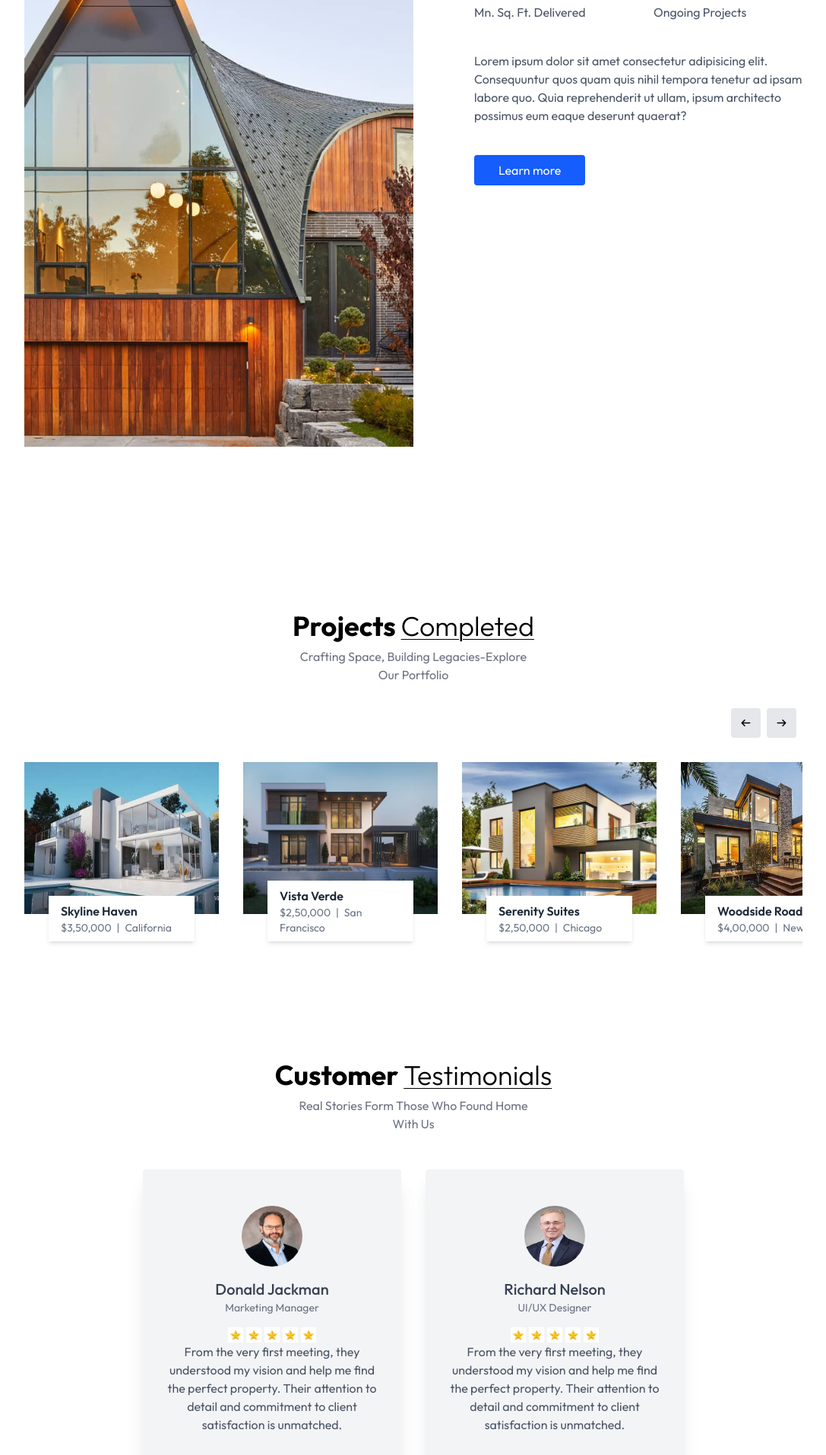
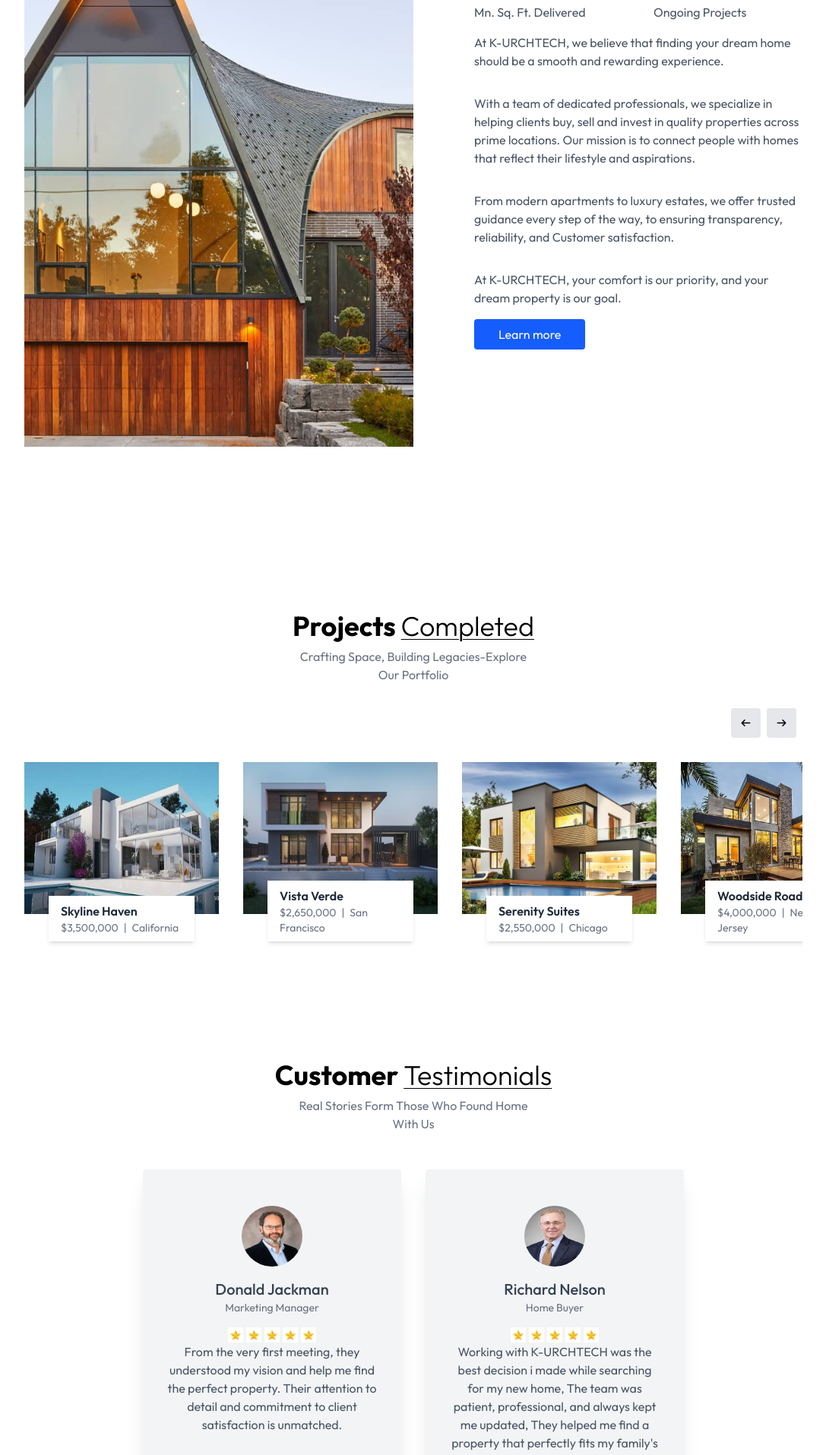
Before and after one commit to stanley5775/real-estate, a React (Vite) app: page / in a window 1280 px wide. Shown: the part 1180-3095 px from the top of the page at 76% size, without its empty margins (96-1183 px from the left). Built offline with nearby package versions, Linux system fonts and the light colour scheme.

Commit message:
fix github pages settings and prepare for vercel deployment

```diff
--- a/package.json
+++ b/package.json
@@ -1,6 +1,5 @@
 {
   "name": "realestate-app",
-  "homepage": "https://stanley5775.github.io/real-estate/",
   "private": true,
   "version": "0.0.0",
   "type": "module",
@@ -10,7 +9,7 @@
     "lint": "eslint .",
     "preview": "vite preview",
     "predeploy": "npm run build",
-    "deploy": "gh-pages -d dist"
+    "deploy": "dist"
   },
   "dependencies": {
     "@emailjs/browser": "^4.4.1",
--- a/src/About.jsx
+++ b/src/About.jsx
@@ -46,11 +46,24 @@ function About() {
               <p>Ongoing Projects</p>
             </div>
           </div>
-          <p className="my-10 max-w-lg">
-            Lorem ipsum dolor sit amet consectetur adipisicing elit.
-            Consequuntur quos quam quis nihil tempora tenetur ad ipsam labore
-            quo. Quia reprehenderit ut ullam, ipsum architecto possimus eum
-            eaque deserunt quaerat?
+          <p className="my-4 max-w-lg">
+            At K-URCHTECH, we believe that finding your dream home should be a
+            smooth and rewarding experience.
+          </p>
+          <p className="my-4 max-w-lg">
+            With a team of dedicated professionals, we specialize in helping
+            clients buy, sell and invest in quality properties across prime
+            locations. Our mission is to connect people with homes that reflect
+            their lifestyle and aspirations.
+          </p>
+          <p className="my-4 max-w-lg">
+            From modern apartments to luxury estates, we offer trusted guidance
+            every step of the way, to ensuring transparency, reliability, and
+            Customer satisfaction.
+          </p>
+          <p className="my-4 max-w-lg">
+            At K-URCHTECH, your comfort is our priority, and your dream property
+            is our goal.
           </p>
           <button className="bg-blue-600 text-white px-8 py-2 rounded">
             Learn more
--- a/src/Contact.jsx
+++ b/src/Contact.jsx
@@ -44,11 +44,11 @@ const Contact = () => {
       <h1 className="text-2xl sm:text-4xl font-bold mb-2 text-center">
         Contact{" "}
         <span className="underline underline-offset-4 decoration-1 under font-light">
-          With Us
+          Us
         </span>
       </h1>
       <p className="text-center text-gray-500 mb-12 max-w-80 mx-auto">
-        Ready To Make a Move? let's Build Your Future Together
+        Ready To Make a Move? Let's Build Your Future Together
       </p>
       <form
         ref={form}
--- a/src/Footer.jsx
+++ b/src/Footer.jsx
@@ -20,8 +20,8 @@ const Footer = () => {
             </h1>
           </div>
           <p className="text-gray-400 mt-4">
-            Lorem ipsum is simply dummy text of the printing and typesetting
-            industry. lorem ipsum has been the industry's standard dummy text.
+            At K-URCHTECH, we believe that finding your dream home should be a
+            smooth and rewarding experience.
           </p>
         </div>
         <div className="w-full lg:w-1/5 mb-8 md:mb-0">
@@ -37,13 +37,13 @@ const Footer = () => {
               Contact Us
             </a>
             <a href="#" className="hover:text-white">
-              Privacy policy
+              Privacy Policy
             </a>
           </ul>
         </div>
         <div className="w-full lg:w-1/3">
           <h3 className="text-white text-lg font-bold mb-4">
-            Sudscribe to our newsletter
+            Subscribe To Our Newsletter
           </h3>
           <p className="text-gray-400 mb-4 max-w-80">
             The latest news, articles, and resources, sent to your inbox weekly.
--- a/src/assets.js
+++ b/src/assets.js
@@ -45,56 +45,56 @@ const assets = {
 const projectsData = [
   {
     title: "Skyline Haven",
-    price: "$3,50,000",
+    price: "$3,500,000",
     location: "California",
     image: project_img_05,
   },
 
   {
     title: "Vista Verde",
-    price: "$2,50,000",
+    price: "$2,650,000",
     location: "San Francisco",
     image: project_img_03,
   },
 
   {
     title: "Serenity Suites",
-    price: "$2,50,000",
+    price: "$2,550,000",
     location: "Chicago",
     image: project_img_04,
   },
 
   {
     title: "Woodside Road",
-    price: "$4,00,000",
+    price: "$4,000,000",
     location: "New Jersey",
     image: project_img_08,
   },
 
   {
     title: "Vintage & Specialty Wood",
-    price: "$2,50,000",
+    price: "$2,570,000",
     location: "San Francisco",
     image: project_img_10,
   },
 
   {
     title: "Contemporary Elengance",
-    price: "$2,50,000",
+    price: "$2,565,000",
     location: "Beverly Hills",
     image: project_img_07,
   },
 
   {
     title: "Sydeny Morning Herald",
-    price: "$1,50,000",
+    price: "$1,450,000",
     location: "San Francisco",
     image: project_img_09,
   },
 
   {
     title: "Pentagon",
-    price: "$2,50,000",
+    price: "$2,500,000",
     location: "Washington DC",
     image: project_img_01,
   },
@@ -112,20 +112,20 @@ const testimonilsData = [
 
   {
     name: "Richard Nelson",
-    title: "UI/UX Designer",
+    title: "Home Buyer",
     image: profile_img_2,
     alt: "Portrait of Richard Nelson",
     rating: 5,
-    text: "From the very first meeting, they understood my vision and help me find the perfect property. Their attention to detail and commitment to client satisfaction is unmatched.",
+    text: "Working with K-URCHTECH was the best decision i made while searching for my new home, The team was patient, professional, and always kept me updated, They helped me find a property that perfectly fits my family's needs -Highly recommend!",
   },
 
   {
     name: "James Washington",
-    title: "Co-Founder",
+    title: "Property Investor",
     image: profile_img_3,
     alt: "Portrait of James Washington",
     rating: 5,
-    text: "From the very first meeting, they understood my vision and help me find the perfect property. Their attention to detail and commitment to client satisfaction is unmatched.",
+    text: "I've worked with several real estate companies before, but K-URCHTECH stands out for their honesty and attention to details, They made the entire process smooth and stress-free, Their market knowledge is top-notch!",
   },
 ];
 
--- a/vite.config.js
+++ b/vite.config.js
@@ -5,5 +5,5 @@ import react from "@vitejs/plugin-react";
 // https://vite.dev/config/
 export default defineConfig({
   plugins: [tailwindcss(), react()],
-  base: "/real-estate/",
+  base: "/.",
 });
```
Also changed, not shown: 1 other file (tests, documents, lock files or other folders).
